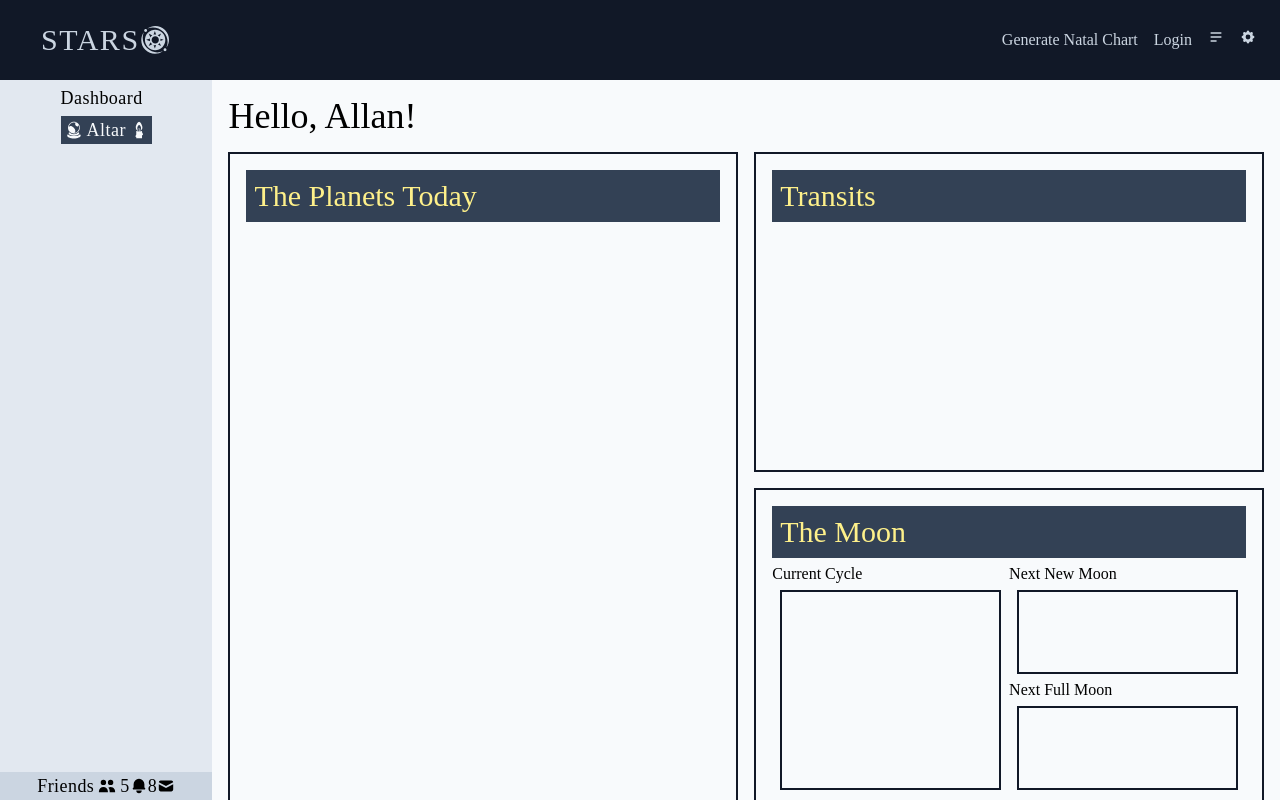
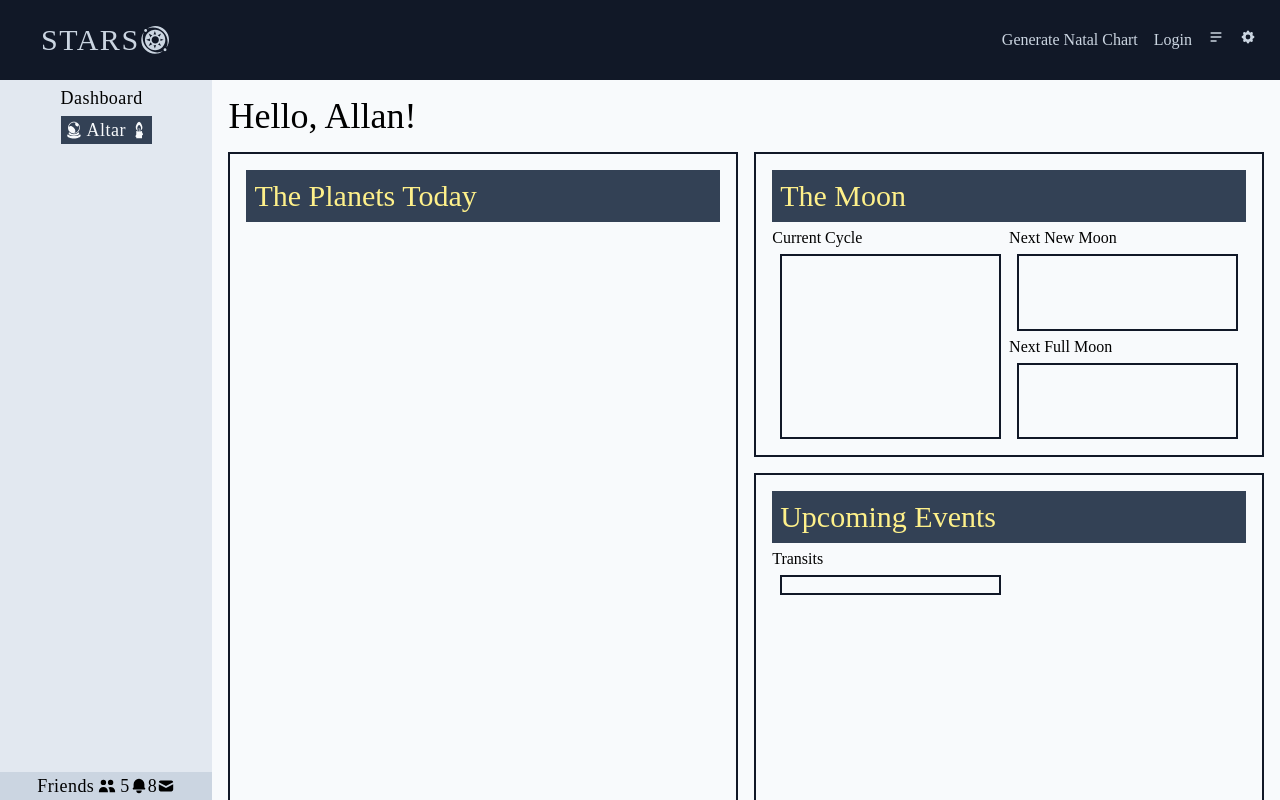
Before and after one commit to allanlalangan/stars, a React (Create React App) app in the folder client/: page /dashboard in a window 1280 px wide. Built offline with nearby package versions, Linux system fonts and the light colour scheme.

Commit message:
clean up pages and components

```diff
--- a/client/src/components/FormInput.jsx
+++ b/client/src/components/FormInput.jsx
@@ -23,7 +23,7 @@ const FormInput = ({
         value={value}
         pattern={pattern}
         placeholder={placeholder}
-        className='input my-2 w-full p-2 text-center'
+        className='input my-2 w-full p-2'
         required={required}
       />
       {errorMessage && (
--- a/client/src/pages/dashboard.js
+++ b/client/src/pages/dashboard.js
@@ -7,8 +7,8 @@ const DashboardPage = () => {
   return (
     <section className='h-full w-full overflow-scroll p-4'>
       <h2 className='mb-4'>Hello, Allan!</h2>
-      <ul className='grid grid-cols-12 gap-4'>
-        <li className='col-span-6 row-span-2 flex min-h-[20rem] flex-col border-2 border-gray-900 p-4'>
+      <article className='grid h-full grid-cols-12 gap-4'>
+        <section className='col-span-6 row-span-3 flex flex-col border-2 border-gray-900 p-4'>
           <h3 className='bg-slate-700 p-2 text-yellow-200'>
             The Planets Today
           </h3>
@@ -22,12 +22,8 @@ const DashboardPage = () => {
               ))}
             </ul>
           </article>
-        </li>
-        <li className='col-span-6 flex min-h-[20rem] flex-col border-2 border-gray-900 p-4'>
-          <h3 className='h-fit bg-slate-700 p-2 text-yellow-200'>Transits</h3>
-          <section className='flex h-full'></section>
-        </li>
-        <li className='col-span-6 flex min-h-[20rem] flex-col border-2 border-gray-900 p-4'>
+        </section>
+        <section className='col-span-6 row-span-1 flex flex-col border-2 border-gray-900 p-4'>
           <h3 className='h-fit bg-slate-700 p-2 text-yellow-200'>The Moon</h3>
           <section className='flex h-full'>
             <article className='flex h-full w-1/2 flex-col'>
@@ -41,26 +37,15 @@ const DashboardPage = () => {
               <div className='mx-2 h-full border-2 border-gray-900 p-2'></div>
             </article>
           </section>
-        </li>
-        <li className='col-span-4 min-h-[20rem] border-2 border-gray-900 p-4'>
+        </section>
+        <section className='col-span-6 row-span-2 flex flex-col border-2 border-gray-900 p-4'>
           <h3 className='bg-slate-700 p-2 text-yellow-200'>Upcoming Events</h3>
-        </li>
-        <li className='col-span-8 flex min-h-[20rem] flex-col border-2 border-gray-900 p-4'>
-          <h3 className='h-fit bg-slate-700 p-2 text-yellow-200'>
-            Manifestations
-          </h3>
-          <section className='flex h-full'>
-            <article className='flex h-full w-1/2 flex-col'>
-              <h4 className='text-[1rem]'>In Progress</h4>
-              <div className='mx-2 h-full border-2 border-gray-900 p-2'></div>
-            </article>
-            <article className='flex h-full w-1/2 flex-col'>
-              <h4 className='text-[1rem]'>Recent Milestones</h4>
-              <div className='mx-2 h-full border-2 border-gray-900 p-2'></div>
-            </article>
-          </section>
-        </li>
-      </ul>
+          <article className='flex w-1/2 flex-col'>
+            <h4 className='text-[1rem]'>Transits</h4>
+            <div className='mx-2 border-2 border-gray-900 p-2'></div>
+          </article>
+        </section>
+      </article>
     </section>
   );
 };
--- a/client/src/pages/generate-chart.js
+++ b/client/src/pages/generate-chart.js
@@ -5,7 +5,7 @@ import NatalPlacements from '../components/NatalPlacements';
 const GenerateChartPage = () => {
   const [activeNatalChart, setActiveNatalChart] = useState(null);
   return (
-    <section className='w-full p-4'>
+    <section className='w-full overflow-y-scroll p-4'>
       <h2>Generate Natal Chart</h2>
       <NatalForm setActiveNatalChart={setActiveNatalChart} />
       <NatalPlacements placements={activeNatalChart} />
```
